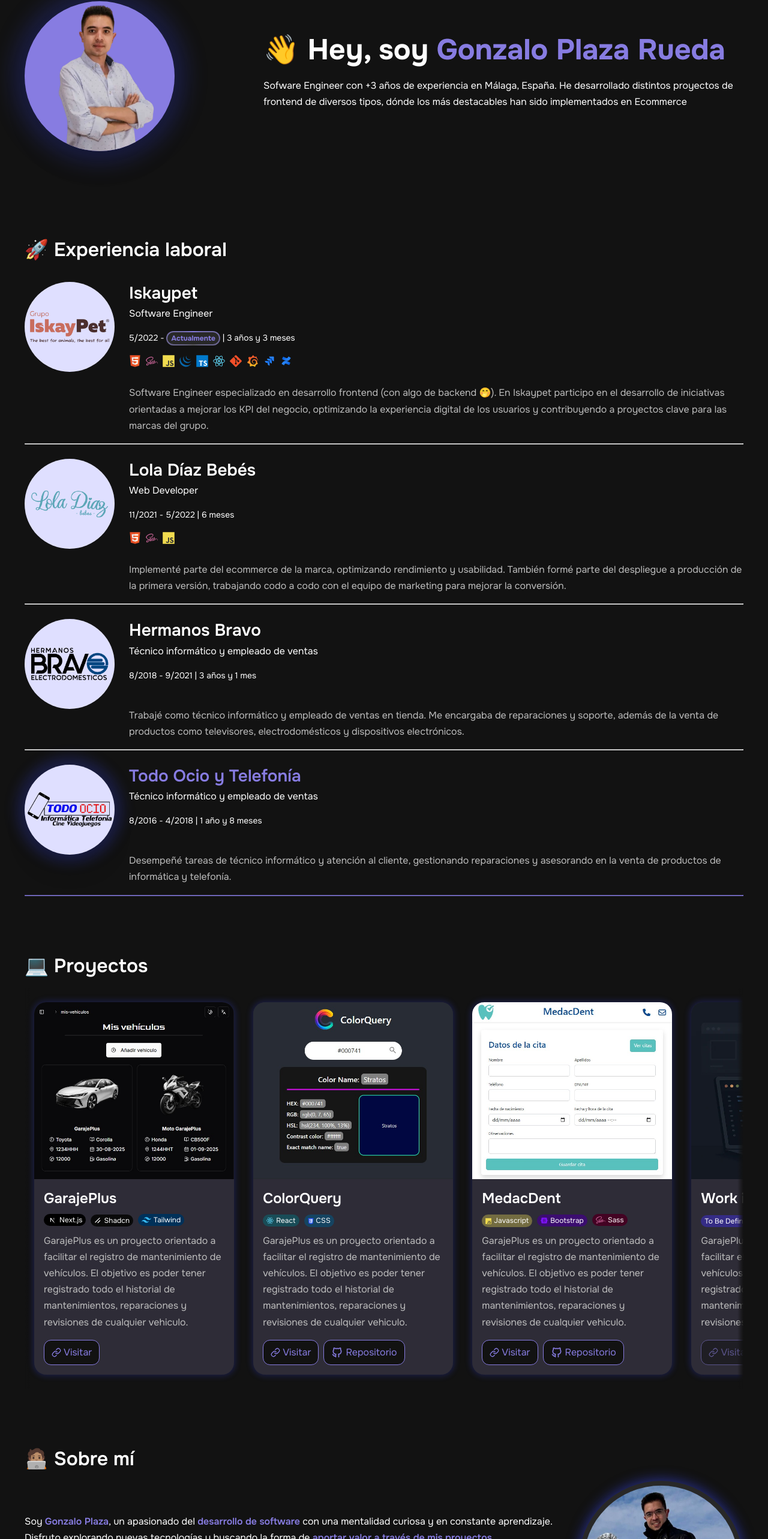
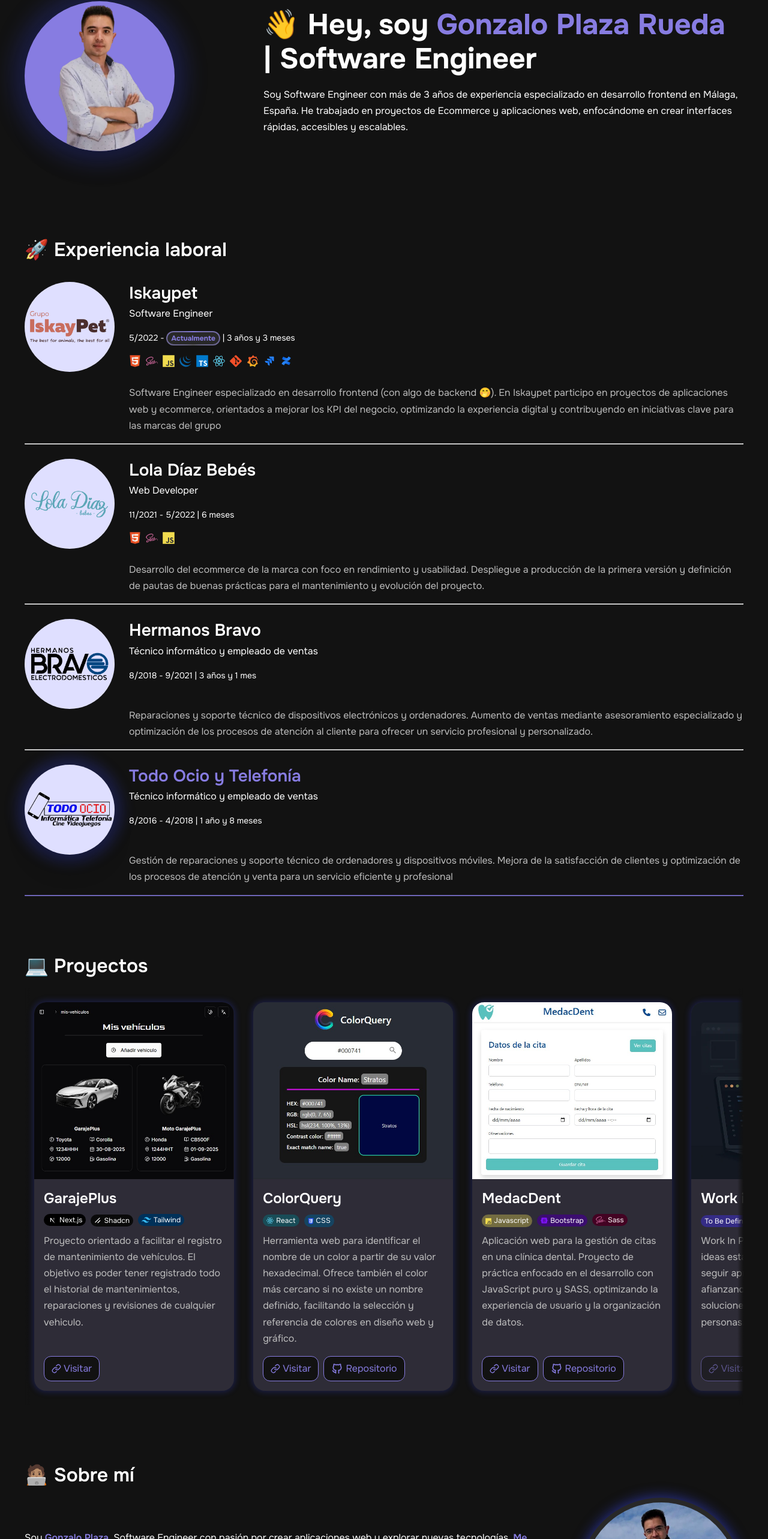
Before and after one commit to gonzalo-plaza/portfolio, a Next.js app: page / in a window 1280 px wide. Shown: the part 158-2724 px from the top of the page at 60% size. Built offline with nearby package versions, Linux system fonts and the light colour scheme.

Commit message:
Descriptions: Update main, projects and profesional descriptions

```diff
--- a/src/app/layout.tsx
+++ b/src/app/layout.tsx
@@ -13,7 +13,7 @@
 });
 
 export const metadata: Metadata = {
-  title: "Gonzalo Plaza Rueda",
+  title: "Gonzalo Plaza Rueda | Software Engineer",
   description: "Portfolio de Gonzalo Plaza Rueda, Software Engineer",
   icons: {
     icon: [
--- a/src/components/about-me-section/AboutMeSectionView.tsx
+++ b/src/components/about-me-section/AboutMeSectionView.tsx
@@ -22,15 +22,12 @@
             <strong className={styles.aboutMeArticleDescription__highlight}>
               Gonzalo Plaza
             </strong>
-            , un apasionado del{" "}
+            , Software Engineer con pasión por crear aplicaciones web y explorar
+            nuevas tecnologías.{" "}
             <strong className={styles.aboutMeArticleDescription__highlight}>
-              desarrollo de software
+              Me enfoco en aportar valor a través de mis proyectos, con
+              mentalidad curiosa y aprendizaje constante.
             </strong>{" "}
-            con una mentalidad curiosa y en constante aprendizaje. Disfruto
-            explorando nuevas tecnologías y buscando la forma de{" "}
-            <strong className={styles.aboutMeArticleDescription__highlight}>
-              aportar valor a través de mis proyectos.
-            </strong>
           </p>
           <p className={styles.aboutMeArticleDescription}>
             Aunque{" "}
--- a/src/components/main-section/mainSectionView.tsx
+++ b/src/components/main-section/mainSectionView.tsx
@@ -13,7 +13,7 @@
           src="/images/gonzalo_plaza_rueda_software_engineer.webp"
           width={250}
           height={250}
-          alt="Gonzalo Plaza Rueda - Software Engineer"
+          alt="Retrato de Gonzalo Plaza Rueda, Software Engineer en Málaga, España"
           priority
           quality={100}
         />
@@ -27,12 +27,18 @@
             data-text="Gonzalo Plaza Rueda"
           >
             Gonzalo Plaza Rueda
+          </span>{" "}
+          <span
+            className={`${styles.mainSectionDescription__title} ${styles.isDetail}`}
+          >
+            | Software Engineer
           </span>
         </h1>
         <p className={styles.mainSectionDescription__text}>
-          Sofware Engineer con +3 años de experiencia en Málaga, España. He
-          desarrollado distintos proyectos de frontend de diversos tipos, dónde
-          los más destacables han sido implementados en Ecommerce
+          Soy Software Engineer con más de 3 años de experiencia especializado
+          en desarrollo frontend en Málaga, España. He trabajado en proyectos de
+          Ecommerce y aplicaciones web, enfocándome en crear interfaces rápidas,
+          accesibles y escalables.
         </p>
       </div>
     </section>
--- a/src/constants/project/project.tsx
+++ b/src/constants/project/project.tsx
@@ -13,10 +13,10 @@
 export const garajePlusProject: Project = {
   id: 1,
   imageUrl: "/images/garaje-plus-preview.jpg",
-  imageAlt: "GarajePlus",
+  imageAlt: "Interfaz de GarajePlus, registro de mantenimiento de vehículos",
   title: "GarajePlus",
   description:
-    "GarajePlus es un proyecto orientado a facilitar el registro de mantenimiento de vehículos. El objetivo es poder tener registrado todo el historial de mantenimientos, reparaciones y revisiones de cualquier vehiculo.",
+    "Proyecto orientado a facilitar el registro de mantenimiento de vehículos. El objetivo es poder tener registrado todo el historial de mantenimientos, reparaciones y revisiones de cualquier vehiculo.",
   projectTechnologyBadgeList: [
     {
       text: "Next.js",
@@ -51,10 +51,11 @@
 export const colorQueryProject: Project = {
   id: 2,
   imageUrl: "/images/color-query-preview.jpg",
-  imageAlt: "ColorQuery",
+  imageAlt:
+    "Interfaz de ColorQuery mostrando selección y nombres de colores a partir de valores hexadecimales",
   title: "ColorQuery",
   description:
-    "GarajePlus es un proyecto orientado a facilitar el registro de mantenimiento de vehículos. El objetivo es poder tener registrado todo el historial de mantenimientos, reparaciones y revisiones de cualquier vehiculo.",
+    "Herramienta web para identificar el nombre de un color a partir de su valor hexadecimal. Ofrece también el color más cercano si no existe un nombre definido, facilitando la selección y referencia de colores en diseño web y gráfico.",
   projectTechnologyBadgeList: [
     {
       text: "React",
@@ -76,22 +77,23 @@
     },
   ],
   previewLink: {
-    url: "https://garajeplus.com/",
-    title: "Ir a la web de GarajePlus",
+    url: "https://gonzalo-plaza.github.io/color-query/",
+    title: "Ir a la herramienta ColorQuery",
   },
   gitHubLink: {
-    url: "https://github.com/gonzalo-plaza/dentalclinic-practise",
-    title: "Ir al repositorio de MedacDent",
+    url: "https://github.com/gonzalo-plaza/color-query",
+    title: "Ir al repositorio de ColorQuery",
   },
 };
 
 export const medacDentProject: Project = {
   id: 3,
   imageUrl: "/images/medac-dent-preview.jpg",
-  imageAlt: "MedacDent",
+  imageAlt:
+    "Interfaz de MedacDent mostrando un formulario de gestión de citas en clínica dental",
   title: "MedacDent",
   description:
-    "GarajePlus es un proyecto orientado a facilitar el registro de mantenimiento de vehículos. El objetivo es poder tener registrado todo el historial de mantenimientos, reparaciones y revisiones de cualquier vehiculo.",
+    "Aplicación web para la gestión de citas en una clínica dental. Proyecto de práctica enfocado en el desarrollo con JavaScript puro y SASS, optimizando la experiencia de usuario y la organización de datos.",
   projectTechnologyBadgeList: [
     {
       text: "Javascript",
@@ -120,22 +122,22 @@
     },
   ],
   previewLink: {
-    url: "https://garajeplus.com/",
-    title: "Ir a la web de GarajePlus",
+    url: "https://gonzalo-plaza.github.io/dentalclinic-practise/",
+    title: "Ir a la herramienta MedacDent",
   },
   gitHubLink: {
     url: "https://github.com/gonzalo-plaza/dentalclinic-practise",
-    title: "Ir al repositorio de MedacDent",
+    title: "Ir al repositorio de Dental Clinic Practise",
   },
 };
 
 export const workInProgressProject: Project = {
   id: 3,
   imageUrl: "/images/project-in-progress.webp",
-  imageAlt: "Work in Progress",
+  imageAlt: "Ilustración de trabajo en progreso",
   title: "Work in Progress",
   description:
-    "GarajePlus es un proyecto orientado a facilitar el registro de mantenimiento de vehículos. El objetivo es poder tener registrado todo el historial de mantenimientos, reparaciones y revisiones de cualquier vehiculo.",
+    "Work In Progress 🚀. Más proyectos e ideas están por venir, con el objetivo de seguir aprendiendo nuevas tecnologías, afianzando conocimientos y creando soluciones que realmente ayuden a las personas.",
   projectTechnologyBadgeList: [
     {
       text: "To Be Defined",
@@ -144,13 +146,13 @@
   ],
   previewLink: {
     disabled: true,
-    url: "https://garajeplus.com/",
-    title: "Ir a la web de GarajePlus",
+    url: "#",
+    title: "Destino por definir",
   },
   gitHubLink: {
     disabled: true,
-    url: "https://github.com/gonzalo-plaza/dentalclinic-practise",
-    title: "Ir al repositorio de MedacDent",
+    url: "#",
+    title: "Repositorio por definir",
   },
 };
 
--- a/src/constants/workExperience/workExperience.tsx
+++ b/src/constants/workExperience/workExperience.tsx
@@ -18,7 +18,7 @@
   logoUrl: "/images/iskaypet-logo.webp",
   startTime: new Date("2022-05-23"),
   description:
-    "Software Engineer especializado en desarrollo frontend (con algo de backend 🤭). En Iskaypet participo en el desarrollo de iniciativas orientadas a mejorar los KPI del negocio, optimizando la experiencia digital de los usuarios y contribuyendo a proyectos clave para las marcas del grupo.",
+    "Software Engineer especializado en desarrollo frontend (con algo de backend 🤭). En Iskaypet participo en proyectos de aplicaciones web y ecommerce, orientados a mejorar los KPI del negocio, optimizando la experiencia digital y contribuyendo en iniciativas clave para las marcas del grupo",
   technologyList: [
     HTMLIcon,
     SassIcon,
@@ -40,7 +40,7 @@
   startTime: new Date("2021-11-03"),
   endTime: new Date("2022-05-23"),
   description:
-    "Implementé parte del ecommerce de la marca, optimizando rendimiento y usabilidad. También formé parte del despliegue a producción de la primera versión, trabajando codo a codo con el equipo de marketing para mejorar la conversión.",
+    "Desarrollo del ecommerce de la marca con foco en rendimiento y usabilidad. Despliegue a producción de la primera versión y definición de pautas de buenas prácticas para el mantenimiento y evolución del proyecto.",
   technologyList: [HTMLIcon, SassIcon, JavaScriptIcon],
 };
 
@@ -51,7 +51,7 @@
   startTime: new Date("2018-08-11"),
   endTime: new Date("2021-09-26"),
   description:
-    "Trabajé como técnico informático y empleado de ventas en tienda. Me encargaba de reparaciones y soporte, además de la venta de productos como televisores, electrodomésticos y dispositivos electrónicos.",
+    "Reparaciones y soporte técnico de dispositivos electrónicos y ordenadores. Aumento de ventas mediante asesoramiento especializado y optimización de los procesos de atención al cliente para ofrecer un servicio profesional y personalizado.",
 };
 
 const todoOcioWorkExperience: WorkExperience = {
@@ -61,7 +61,7 @@
   startTime: new Date("2016-08-01"),
   endTime: new Date("2018-04-30"),
   description:
-    "Desempeñé tareas de técnico informático y atención al cliente, gestionando reparaciones y asesorando en la venta de productos de informática y telefonía.",
+    "Gestión de reparaciones y soporte técnico de ordenadores y dispositivos móviles. Mejora de la satisfacción de clientes y optimización de los procesos de atención y venta para un servicio eficiente y profesional",
 };
 
 export const workExperiences: Array<WorkExperience> = [
```
